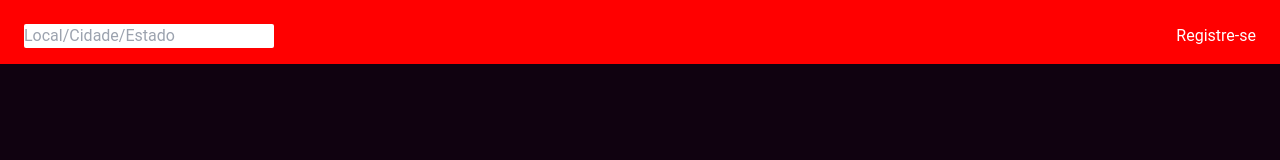
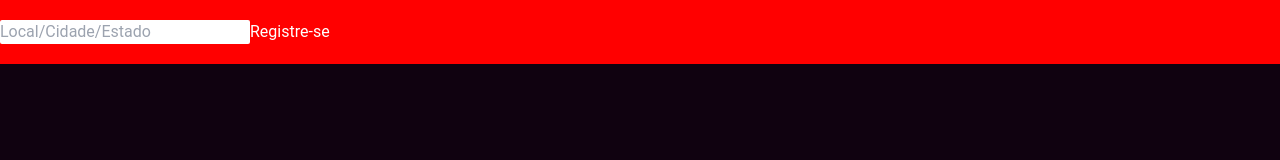
Before and after one commit to JulinoSD/weatherApp, a Next.js app: page / in a window 1280 px wide. Shown: the top 160 px of the page. Built offline with nearby package versions, Linux system fonts and the light colour scheme.

Commit message:
Bug css nav8

```diff
--- a/src/components/layout.tsx
+++ b/src/components/layout.tsx
@@ -14,8 +14,8 @@
 
     return (
         <div className="max-w-screen-2xl max-auto">
-            <nav className="bg-black max-w-screen" style={{height: '4rem', minWidth: '100vw', background:'red'}}>{/*Navigation className*/}
-                <div className="p-6 flex items-center justify-between">
+            <nav className="Navigation">{/*Navigation className*/}
+                <div className="flex items-center justify-between">
                     <input type="text"
                         name="search"
                         id="search"
--- a/styles/index.css
+++ b/styles/index.css
@@ -31,6 +31,9 @@
     background: #0d200e;
     width: 100vw;
     height: 4rem;
+    background:red;
+    justify-content:space-between;
+    align-items:center;
 }
 
 .Main {
```
